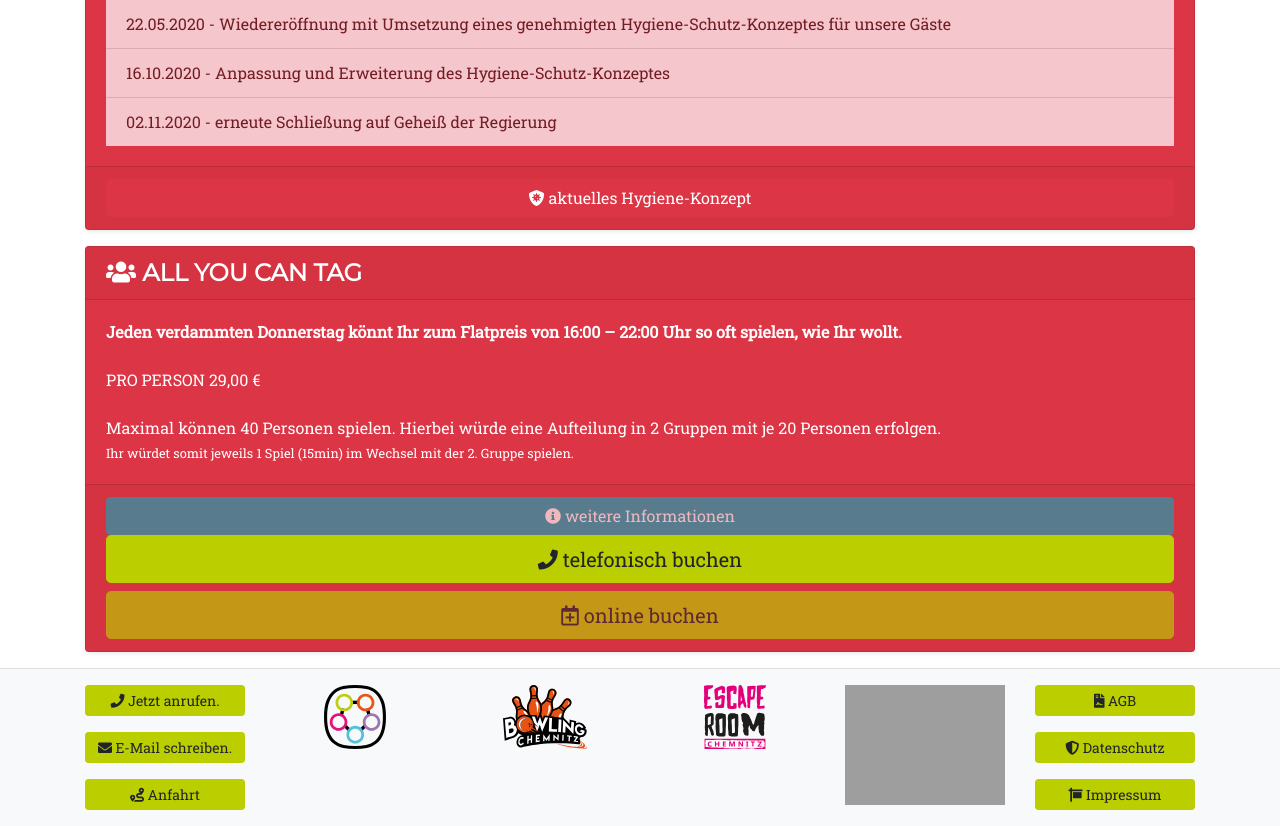
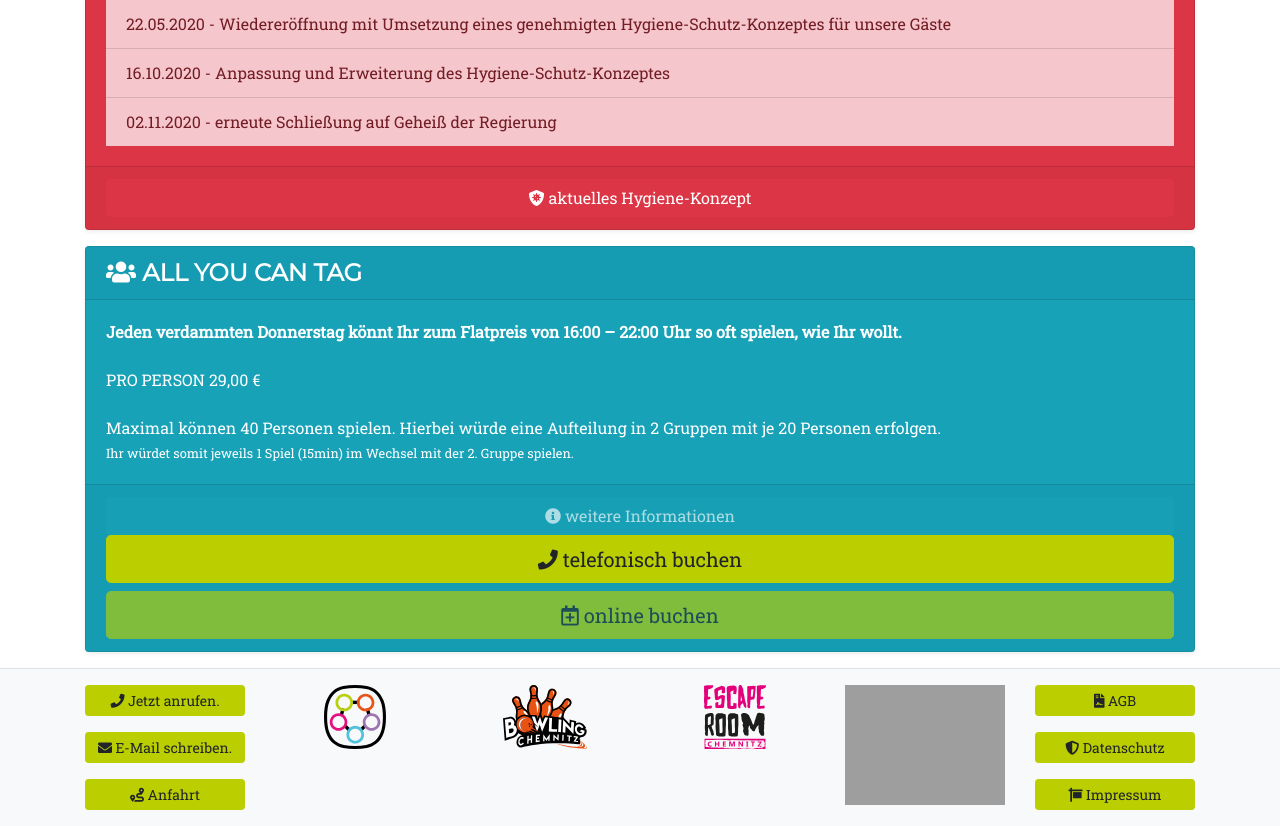
Before and after one commit to Rivagroup/lgc-website, a CodeIgniter app: page /database/ in a window 1280 px wide. Shown: the part 1437-2263 px from the top of the page. Run offline with CodeIgniter, Linux system fonts and the light colour scheme; grey boxes are pictures that could not be loaded.

Commit message:
wrong color

```diff
--- a/application/views/start/start_content.php
+++ b/application/views/start/start_content.php
@@ -43,7 +43,7 @@
     </div>
 </div>
 
-<div class="card shadow-sm text-white bg-danger mb-3" style="width: auto;">
+<div class="card shadow-sm text-white bg-info mb-3" style="width: auto;">
     <h4 class="card-header text-uppercase"><i class="fas fa-users"></i> All you can tag</h4>
     <div class="card-body">
         <p class="card-text text-justify">
```
